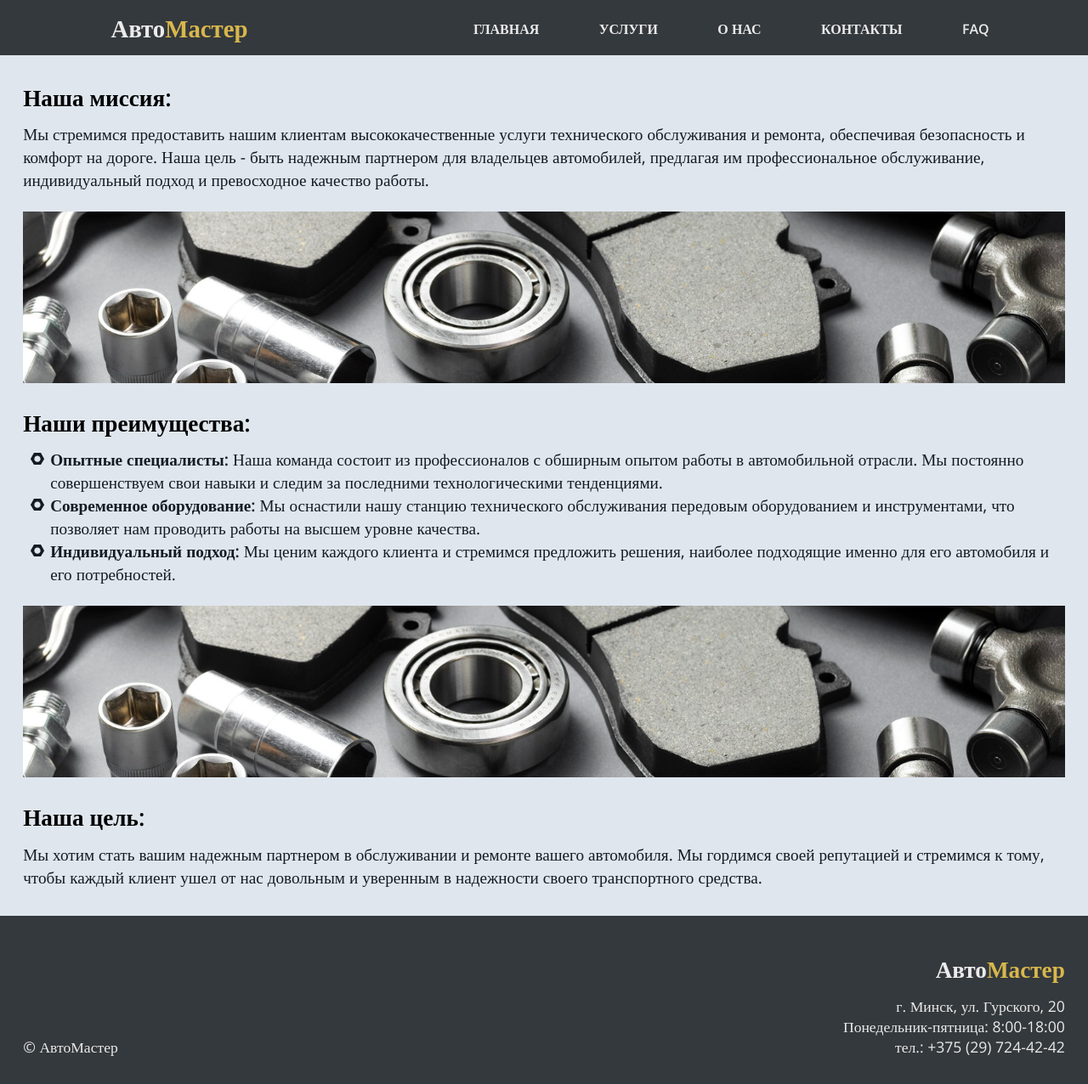
After one commit to diteron/web-tech1, a PHP site: page /about.html in a window 1280 px wide. The commit adds this page. Shown: the whole page at 85% size. Run offline with PHP 8.4, Linux system fonts and the light colour scheme; some libraries are stand-ins or nearby versions.

Commit message:
Add about page

```diff
--- /dev/null
+++ b/task1/about.html
@@ -0,0 +1,77 @@
+<!DOCTYPE html>
+<html lang="ru">
+
+<head>
+    <meta charset="UTF-8">
+    <meta name="viewport" content="width=device-width, initial-scale=1.0">
+    <link rel="stylesheet" href="styles.css">
+    <link href="https://fonts.googleapis.com/css?family=Open+Sans:400,600,300" rel="stylesheet" type="text/css">
+    <script src="https://kit.fontawesome.com/2620479d46.js" crossorigin="anonymous"></script>
+    <title>О нас</title>
+</head>
+
+<body>
+    <div class="header-container">
+        <header>
+            <h1 class="logo">Авто<span style="color: #d8b74c;">Мастер</span></h1>
+            <input type="checkbox" id="nav-toggle" class="nav-toggle">
+            <label for="nav-toggle" class="nav-toggle-hamburger">
+                <i class="fa-solid fa-bars"></i>
+            </label>
+            <nav>
+                <ul>
+                    <li><a href="index.html">Главная</a></li>
+                    <li><a href="services.html">Услуги</a></li>
+                    <li><a href="about.html">О нас</a></li>
+                    <li><a href="#">Контакты</a></li>
+                    <li><a href="#">FAQ</a></li>
+                </ul>
+            </nav>
+        </header>
+    </div>
+    <div class="main-container">
+        <main>
+            <div class="mission">
+                <h2>Наша миссия:</h2>
+                <p>Мы стремимся предоставить нашим клиентам высококачественные услуги технического обслуживания и ремонта, обеспечивая
+                    безопасность и комфорт на дороге. Наша цель - быть надежным партнером для владельцев автомобилей, предлагая им
+                    профессиональное обслуживание, индивидуальный подход и превосходное качество работы.</p>
+            </div>
+            <img class="split-image" src="img/spare-parts.jpg" alt="spare-parts">
+            <div class="advantages">
+                <h2>Наши преимущества:</h2>
+                <ul>
+                    <li><b>Опытные специалисты:</b> Наша команда состоит из профессионалов с обширным опытом работы в автомобильной отрасли. Мы
+                    постоянно совершенствуем свои навыки и следим за последними технологическими тенденциями.</li>
+                    <li><b>Современное оборудование:</b> Мы оснастили нашу станцию технического обслуживания передовым оборудованием и инструментами,
+                    что позволяет нам проводить работы на высшем уровне качества.</li>
+                    <li><b>Индивидуальный подход:</b> Мы ценим каждого клиента и стремимся предложить решения, наиболее подходящие именно для его
+                    автомобиля и его потребностей.</li>
+                </ul>
+            </div>
+            <img class="split-image" src="img/spare-parts.jpg" alt="spare-parts">
+            <div class="goal">
+                <h2>Наша цель:</h2>
+                <p>Мы хотим стать вашим надежным партнером в обслуживании и ремонте вашего автомобиля. Мы гордимся своей репутацией и
+                стремимся к тому, чтобы каждый клиент ушел от нас довольным и уверенным в надежности своего транспортного средства.</p>
+            </div>
+        </main>
+    </div>
+    <div class="footer-container">
+        <footer>
+            <div class="copyright">
+                <p>© АвтоМастер</p>
+            </div>
+            <div class="company-info">
+                <h1 class="logo">Авто<span style="color: #d8b74c;">Мастер</span></h1>
+                <div class="info">
+                    <p>г. Минск, ул. Гурского, 20</p>
+                    <p>Понедельник-пятница: 8:00-18:00</p>
+                    <p>тел.: +375 (29) 724-42-42</p>
+                </div>
+            </div>
+        </footer>
+    </div>
+</body>
+
+</html>
--- a/task1/index.html
+++ b/task1/index.html
@@ -9,7 +9,7 @@
     <title>АвтоМастер</title>
 </head>
 <body>
-    <div class="nav-container">
+    <div class="header-container">
         <header>
             <h1 class="logo">Авто<span style="color: #d8b74c;">Мастер</span></h1>
             <input type="checkbox" id="nav-toggle" class="nav-toggle">
@@ -20,7 +20,7 @@
                 <ul>
                     <li><a href="index.html">Главная</a></li>
                     <li><a href="services.html">Услуги</a></li>
-                    <li><a href="#">О нас</a></li>
+                    <li><a href="about.html">О нас</a></li>
                     <li><a href="#">Контакты</a></li>
                     <li><a href="#">FAQ</a></li>
                 </ul>
--- a/task1/styles.css
+++ b/task1/styles.css
@@ -14,7 +14,7 @@
     --highlight-color: #685b35;
     --standard-text-color: #141b24;
     --standard-background-color: #dfe6ee;
-    --services-background-color: #fcf8d4;
+    --home-services-background-color: #fcf8d4;
     --container-padding: 0.7rem;
 }
 
@@ -23,7 +23,6 @@ h1 {
     font-weight: 600;
     font-size: 2rem;
     text-align: center;
-    padding-top: 1rem;
     padding-bottom: 1rem;
 }
 
@@ -32,7 +31,6 @@ h2 {
     font-weight: 600;
     font-size: 1.7rem;
     text-align: left;
-    padding-top: 0.7rem;
     padding-bottom: 0.7rem;
 }
 
@@ -50,7 +48,7 @@ li::marker {
     fill: aqua;
 }
 
-.nav-container {
+.header-container {
     background: var(--navbar-background-color);
     top: 0;
     position: fixed;
@@ -103,9 +101,10 @@ nav {
     transform: scale(1, 0);
     transform-origin: top;
     transition: transform 400ms ease-in-out;
+    box-shadow: 0px 16px 16px 0px rgba(0, 0, 0, 0.2);
 }
 
-.nav-toggle:checked~nav {
+.nav-toggle:checked ~ nav {
     transform: scale(1, 1);
 }
 
@@ -145,16 +144,24 @@ nav a:hover {
     margin-inline: auto;
     max-width: var(--page-max-width);
     min-width: var(--page-min-width);
+    padding-top: 6rem;
+    background-color: var(--standard-background-color);
+    padding-left: var(--container-padding);
+    padding-right: var(--container-padding);
 }
 
+.main-container p {
+    color: var(--standard-text-color);
+    font-family: 'Open Sans';
+    font-weight: 400;
+    font-size: 1.2rem;
+    text-align: left;
+}
 
 /* --------------  Home page  -------------- */
 
 .welcome {
-    padding-top: 5rem;
     padding-bottom: 2rem;
-    padding-left: var(--container-padding);
-    padding-right: var(--container-padding);
     background-color: var(--standard-background-color);
     color: var(--standard-text-color);
 }
@@ -234,23 +226,26 @@ nav a:hover {
     width: 100%;
 }
 
-.other-service {
-    background-color: var(--standard-background-color);
-    display: flex;
-    gap: 1.5rem;
-    flex-wrap: wrap;
-    align-items: stretch;
-    padding-left: var(--container-padding);
-    padding-right: var(--container-padding);
+
+/* --------------  About page  -------------- */
+
+.split-image {
+    padding-top: 1.5rem;
+    padding-bottom: 1.5rem;
+    max-height: 250px;
+    flex-grow: 1;
+    object-fit: cover;
+    width: 100%;
+}
+
+.goal {
     padding-bottom: 2rem;
 }
 
 .footer-container {
     background: var(--navbar-background-color);
     color: var(--navbar-text-color);
-    top: 0;
     width: 100%;
-    z-index: 999;
     min-width: var(--page-min-width);
 }
 
```
Also changed, not shown: other parts of task1/styles.css (+21 -27 lines), task1/services.html (+16 -14 lines), task1/img/spare-parts.jpg (added).
